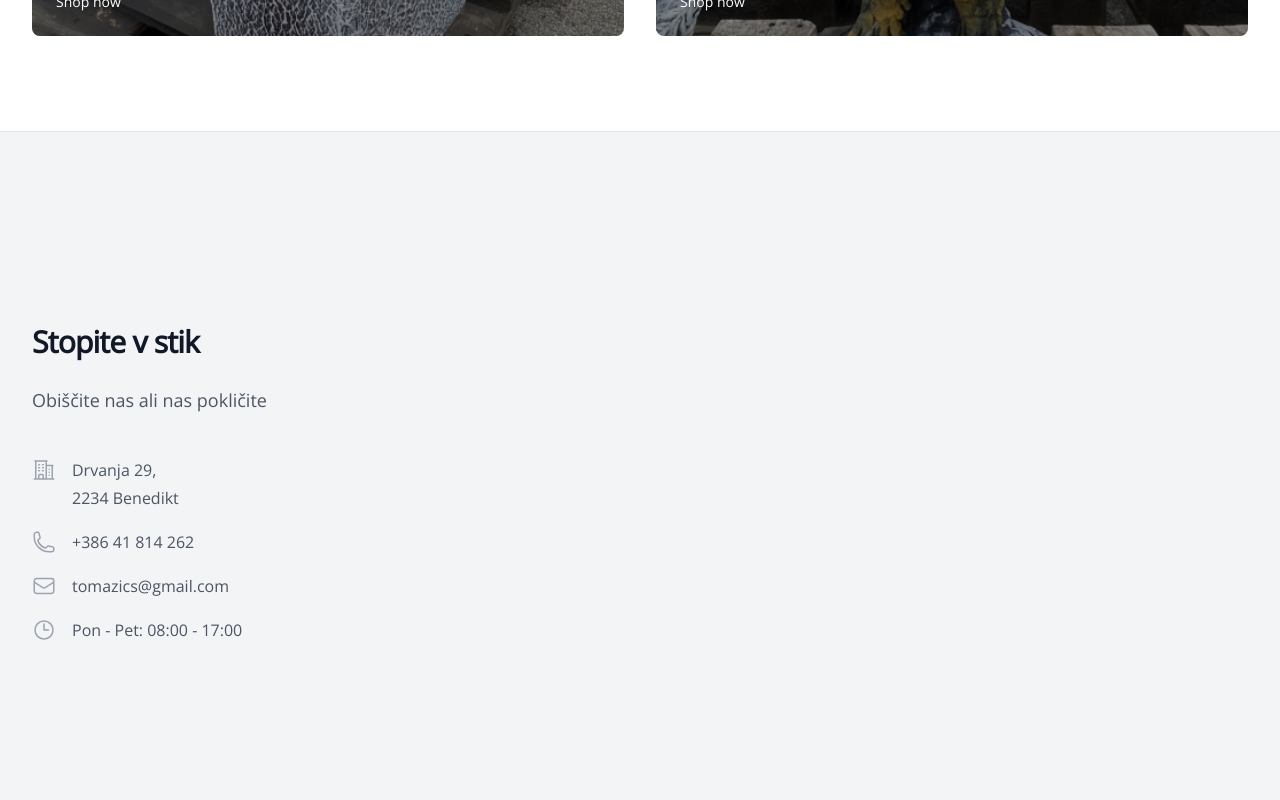
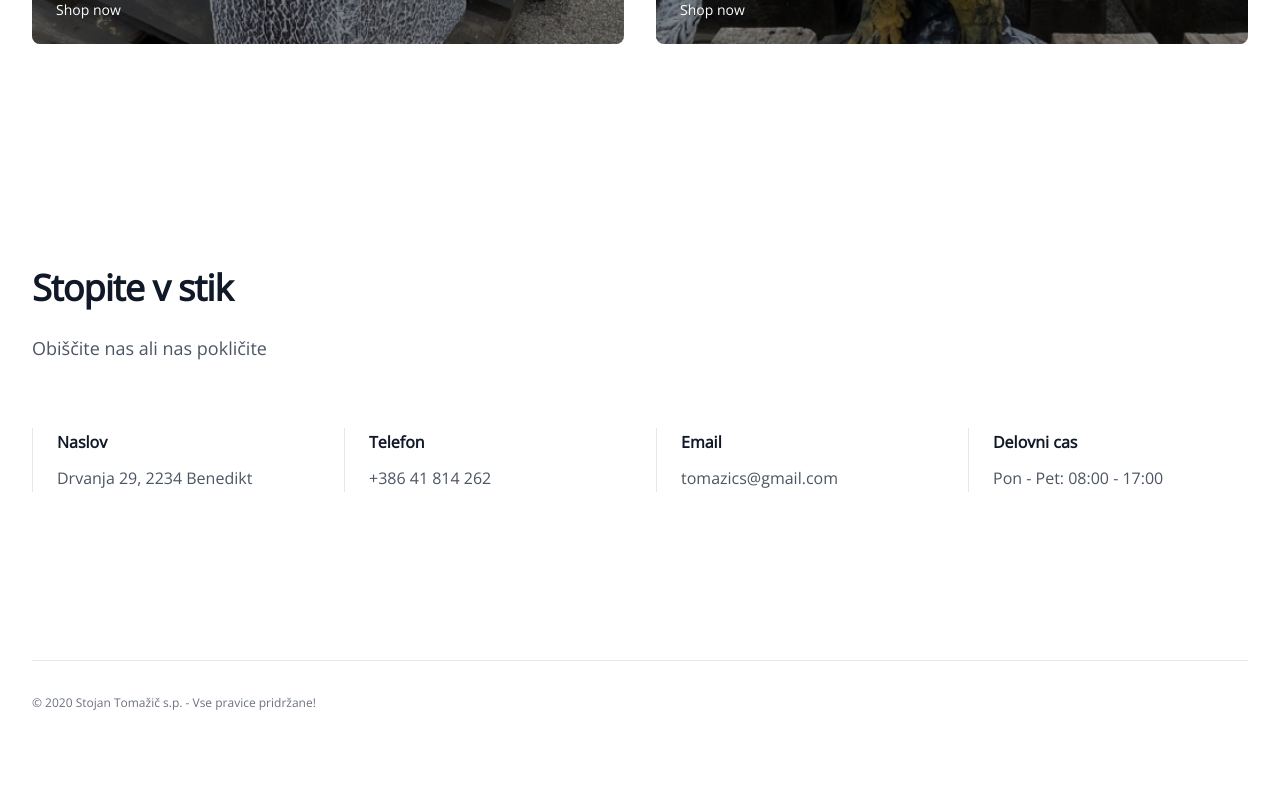
Before and after one commit to karintomazic/iobi, a Next.js app: page / in a window 1280 px wide. Shown: the part 1700-2500 px from the top of the page. After the commit the page ends 2445 px from the top, so only its background shows below. Built offline with nearby package versions, Linux system fonts and the light colour scheme.

Commit message:
update contact, footer and hero

```diff
--- a/src/app/components/Categories.js
+++ b/src/app/components/Categories.js
@@ -3,8 +3,8 @@ export default function Categories() {
     <div>
       <div className="mx-auto max-w-7xl px-4 py-16 sm:px-6 sm:py-24 lg:px-8">
         <div className="sm:flex sm:items-baseline sm:justify-between">
-          <h2 className="text-2xl font-bold tracking-tight text-gray-900">Kategorije</h2>
-          <a href="#" className="hidden text-sm font-semibold text-gray-900 hover:text-secondary sm:block">
+          <h2 className="text-4xl font-bold tracking-tight text-gray-900">Kategorije</h2>
+          <a href="#" className="hidden text-base font-semibold text-gray-900 hover:text-secondary sm:block">
             Browse all categories
             <span aria-hidden="true"> &rarr;</span>
           </a>
--- a/src/app/components/Contact.js
+++ b/src/app/components/Contact.js
@@ -8,77 +8,56 @@ import {
 export default function Contact() {
   return (
     <div className="relative isolate bg-white">
-      <div className="mx-auto grid max-w-7xl grid-cols-1 lg:grid-cols-2">
-        <div className="relative px-6 pb-20 pt-24 sm:pt-32 lg:static lg:px-8 lg:py-48">
-          <div className="mx-auto max-w-xl lg:mx-0 lg:max-w-lg">
-            <div className="absolute inset-y-0 left-0 -z-10 w-full overflow-hidden bg-gray-100 ring-1 ring-gray-900/10"></div>
-            <h2 className="text-3xl font-bold tracking-tight text-gray-900">
+      <div className="bg-white py-24 sm:py-32">
+        <div className="mx-auto max-w-7xl px-6 lg:px-8">
+          <div className="mx-auto max-w-2xl lg:mx-0">
+            <h2 className="text-pretty text-4xl font-semibold tracking-tight text-gray-900 sm:text-4xl">
               Stopite v stik
             </h2>
-            <p className="mt-6 text-lg leading-8 text-gray-600">
+            <p className="mt-6 text-lg/8 text-gray-600">
               Obiščite nas ali nas pokličite
             </p>
-            <dl className="mt-10 space-y-4 text-base leading-7 text-gray-600">
-              <div className="flex gap-x-4">
-                <dt className="flex-none">
-                  <span className="sr-only">Address</span>
-                  <BuildingOffice2Icon
-                    className="h-7 w-6 text-gray-400"
-                    aria-hidden="true"
-                  />
-                </dt>
-                <dd>
-                  Drvanja 29,
-                  <br />
-                  2234 Benedikt
-                </dd>
           </div>
-              <div className="flex gap-x-4">
-                <dt className="flex-none">
-                  <span className="sr-only">Telephone</span>
-                  <PhoneIcon
-                    className="h-7 w-6 text-gray-400"
-                    aria-hidden="true"
-                  />
-                </dt>
-                <dd>
+          <div className="mx-auto mt-16 grid max-w-2xl grid-cols-1 gap-8 text-base/7 sm:grid-cols-2 sm:gap-y-16 lg:mx-0 lg:max-w-none lg:grid-cols-4">
+            <div>
+              <h3 className="border-l border-gray-200 pl-6 font-semibold text-gray-900">
+                Naslov
+              </h3>
+              <address className="border-l border-gray-200 pl-6 pt-2 not-italic text-gray-600">
+                <p>Drvanja 29, 2234 Benedikt</p>
+              </address>
+            </div>
+            <div>
+              <h3 className="border-l border-gray-200 pl-6 font-semibold text-gray-900">
+                Telefon
+              </h3>
+              <p className="border-l border-gray-200 pl-6 pt-2 not-italic text-gray-600">
                 <a className="hover:text-gray-900" href="tel:+386 41 814 262">
                   +386 41 814 262
                 </a>
-                </dd>
+              </p>
             </div>
-              <div className="flex gap-x-4">
-                <dt className="flex-none">
-                  <span className="sr-only">Email</span>
-                  <EnvelopeIcon
-                    className="h-7 w-6 text-gray-400"
-                    aria-hidden="true"
-                  />
-                </dt>
-                <dd>
+            <div>
+              <h3 className="border-l border-gray-200 pl-6 font-semibold text-gray-900">
+                Email
+              </h3>
+              <div className="border-l border-gray-200 pl-6 pt-2 not-italic text-gray-600">
                 <a
                   className="hover:text-gray-900"
                   href="mailto:tomazics@gmail.com"
                 >
                   tomazics@gmail.com
                 </a>
-                </dd>
               </div>
-              <div className="flex gap-x-4">
-                <dt className="flex-none">
-                  <span className="sr-only">Email</span>
-                  <ClockIcon
-                    className="h-7 w-6 text-gray-400"
-                    aria-hidden="true"
-                  />
-                </dt>
-                <dd>
-                  <p className="hover:text-gray-900">
-                    Pon - Pet: 08:00 - 17:00
-                  </p>
-                </dd>
             </div>
-            </dl>
+            <div>
+              <h3 className="border-l border-gray-200 pl-6 font-semibold text-gray-900">
+                Delovni cas
+              </h3>
+              <div className="border-l border-gray-200 pl-6 pt-2 not-italic text-gray-600">
+                <p>Pon - Pet: 08:00 - 17:00</p>
+              </div>
+            </div>
           </div>
         </div>
       </div>
--- a/src/app/components/Footer.js
+++ b/src/app/components/Footer.js
@@ -1,7 +1,7 @@
 export default function Footer() {
   return (
     <footer className="bg-white" aria-labelledby="footer-heading">
-      <div className="mx-auto max-w-7xl px-6 pb-8 pt-16 sm:pt-24 lg:px-8 lg:pt-32">
+      <div className="mx-auto max-w-7xl px-6 pb-8 pt-10 sm:pt-10 lg:px-8 lg:pt-10">
         <div className="border-t border-gray-900/10 pt-8">
           <p className="text-xs leading-5 text-gray-500">&copy; 2020 Stojan Tomažič s.p. - Vse pravice pridržane!</p>
         </div>
--- a/src/app/components/Hero.js
+++ b/src/app/components/Hero.js
@@ -31,14 +31,14 @@ export default function Hero() {
                   <div className="mt-10 flex items-center gap-x-6">
                     <a
                       href="#"
-                      className="rounded-md bg-primary px-3.5 py-2.5 text-sm font-semibold text-white shadow-sm hover:bg-secondary focus-visible:outline focus-visible:outline-2 focus-visible:outline-offset-2 focus-visible:outline-accent"
+                      className="rounded-md bg-primary px-3.5 py-2.5 text-base font-semibold text-white shadow-sm hover:bg-secondary focus-visible:outline focus-visible:outline-2 focus-visible:outline-offset-2 focus-visible:outline-accent"
                     >
                       Oglej si izdelke
                     </a>
 
                     <a
                       href="#"
-                      className="text-sm font-semibold leading-6 text-gray-900"
+                      className="text-base font-semibold leading-6 text-gray-900"
                     >
                       Kako do nas <span aria-hidden="true">→</span>
                     </a>
```
Also changed, not shown: package.json (+8 -8 lines), 1 other file (tests, documents, lock files or other folders). Lines whose indentation alone changed are shown as unchanged.
